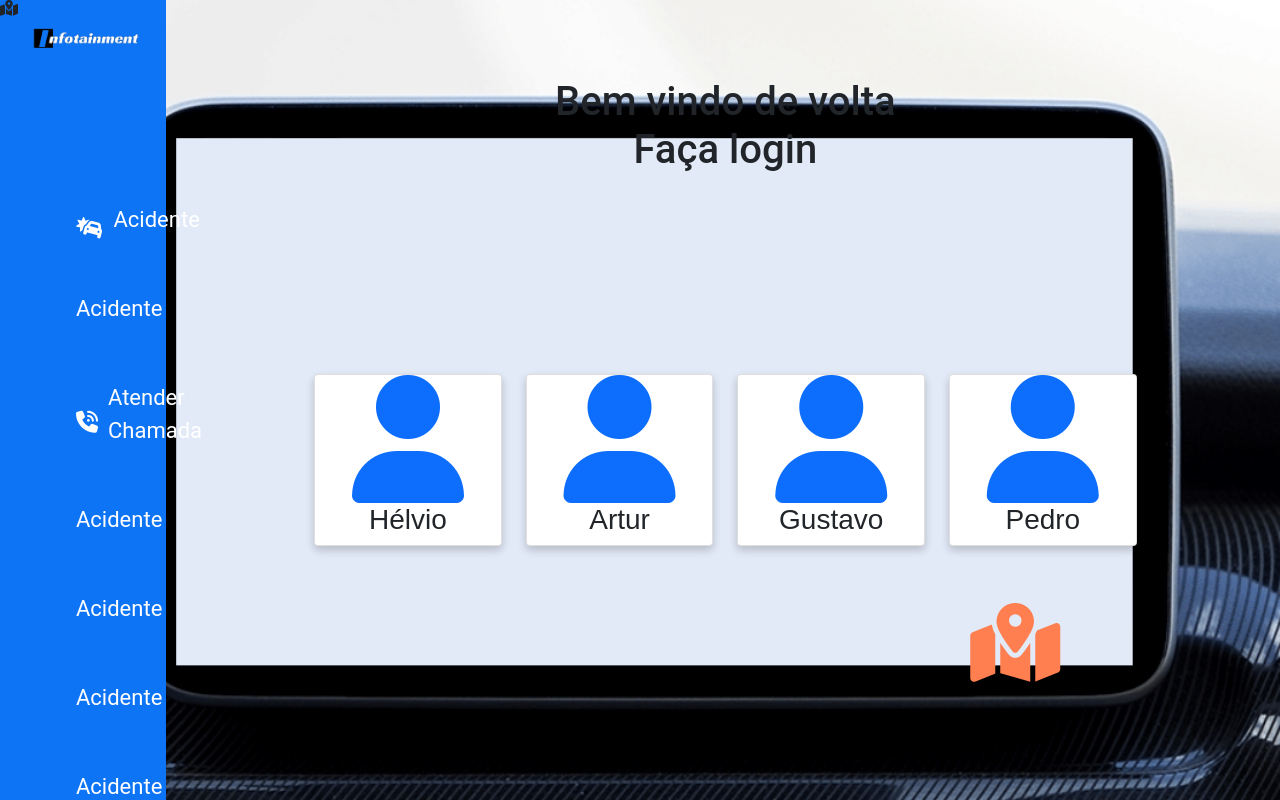
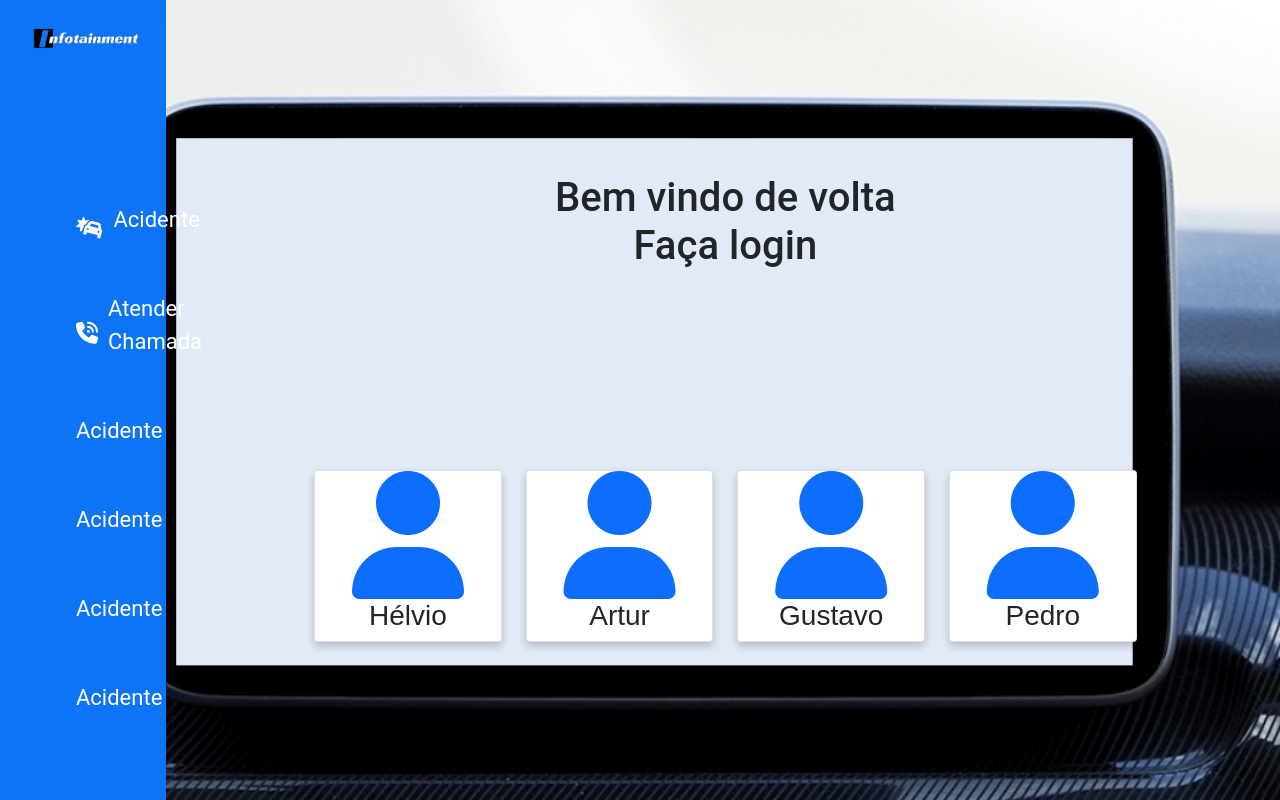
Before and after one commit to helviovn/Projeto_ER, a Laravel app: page / in a window 1280 px wide. Run offline with Laravel 8, Linux system fonts and the light colour scheme; some libraries are stand-ins or nearby versions.

Commit message:
Alterações nas páginas

```diff
--- a/resources/views/sidebar.blade.php
+++ b/resources/views/sidebar.blade.php
@@ -20,7 +20,6 @@
         <ul class="nav-links">
             <li><a href="#"><i class="fa-solid fa-car-burst"></i>
                     <p>Acidente</p></a></li>
-            <li><a href="/homepage"><p>Acidente</p></a></li>
             <li><a data-toggle="modal" data-target="#exampleModalCenter" href="/atender"><i class="fa-solid fa-phone-volume"></i>
                     <p>Atender Chamada</p></a></li>
             <li><a href="#"><p>Acidente</p></a></li>
@@ -30,11 +29,12 @@
             <div class="active"></div>
         </ul>
     </div>
-    <i class="fa-solid fa-map-location-dot" style="position: absolute"></i>
     <div class="container">
         <div class="ecra">
+            <br><br><br><br>
+            <h1 style="text-align: center">Bem vindo de volta<br>Faça login</h1>
 
-                <h1 style="text-align: center">Bem vindo de volta<br>Faça login</h1>
+
 
             <br><br><br><br><br><br><br><br>
             <div class="row">
@@ -64,13 +64,6 @@
                 </div>
 
             </div>
-
-
-        <div class="cold-md-6">
-            <div class="ecra">
-                <i class="fa-solid fa-map-location-dot fa-5x" style="left: 80%; position: relative; color: coral"></i>
-            </div>
-        </div>
     </div>
 </div>
 </body>
--- a/routes/web.php
+++ b/routes/web.php
@@ -13,8 +13,8 @@
 |
 */
 
-Route::get('/welcome', function () {
-    return view('welcome');});
+//Route::get('/welcome', function () {
+   // return view('welcome');});
 
 Route::get('/', function () {
     return view('sidebar');});
@@ -40,8 +40,8 @@
 Route::get('/nav2', function () {
     return view('navegacao2');});
 
-Route::get('/homepage', function () {
-    return view('homepage');});
+//Route::get('/homepage', function () {
+  //  return view('homepage');});
 
 
 
@@ -59,31 +59,7 @@
 
 Route::get('/atender', function () {
     return view('atender');});
-//Rotas para login
-Route::get('/helvio', function () {
-    return view('helvio');});
-
-Route::get('/artur', function () {
-    return view('artur');});
-
-Route::get('/gustavo', function () {
-    return view('gustavo');});
-
-Route::get('/pedro', function () {
-    return view('pedro');});
-
-
-
-//Rotas para navegacao
-Route::get('/nav', function () {
-    return view('navegacao');});
-
-Route::get('/nav2', function () {
-    return view('navegacao2');});
-
-
-
-
+//Rotas
 
 Route::get('/radio', function () {
     return view('radio');});
```
